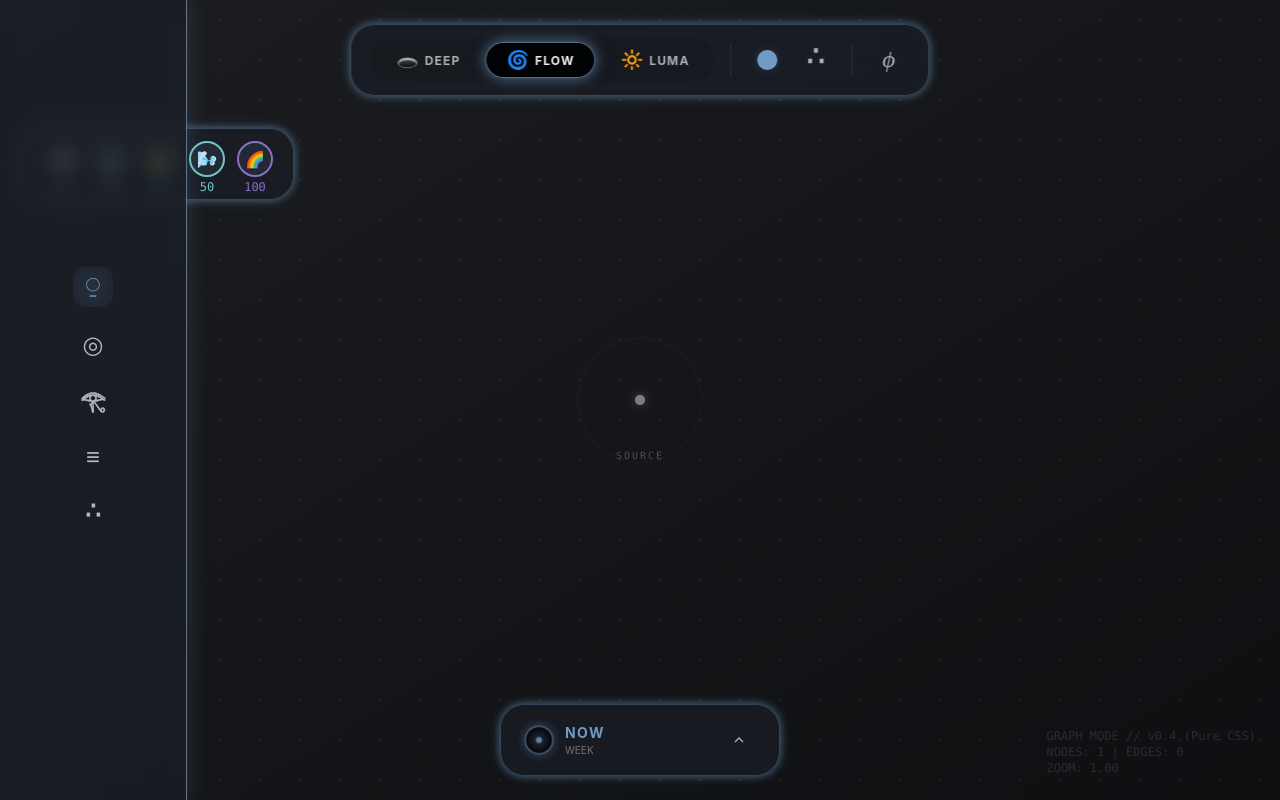
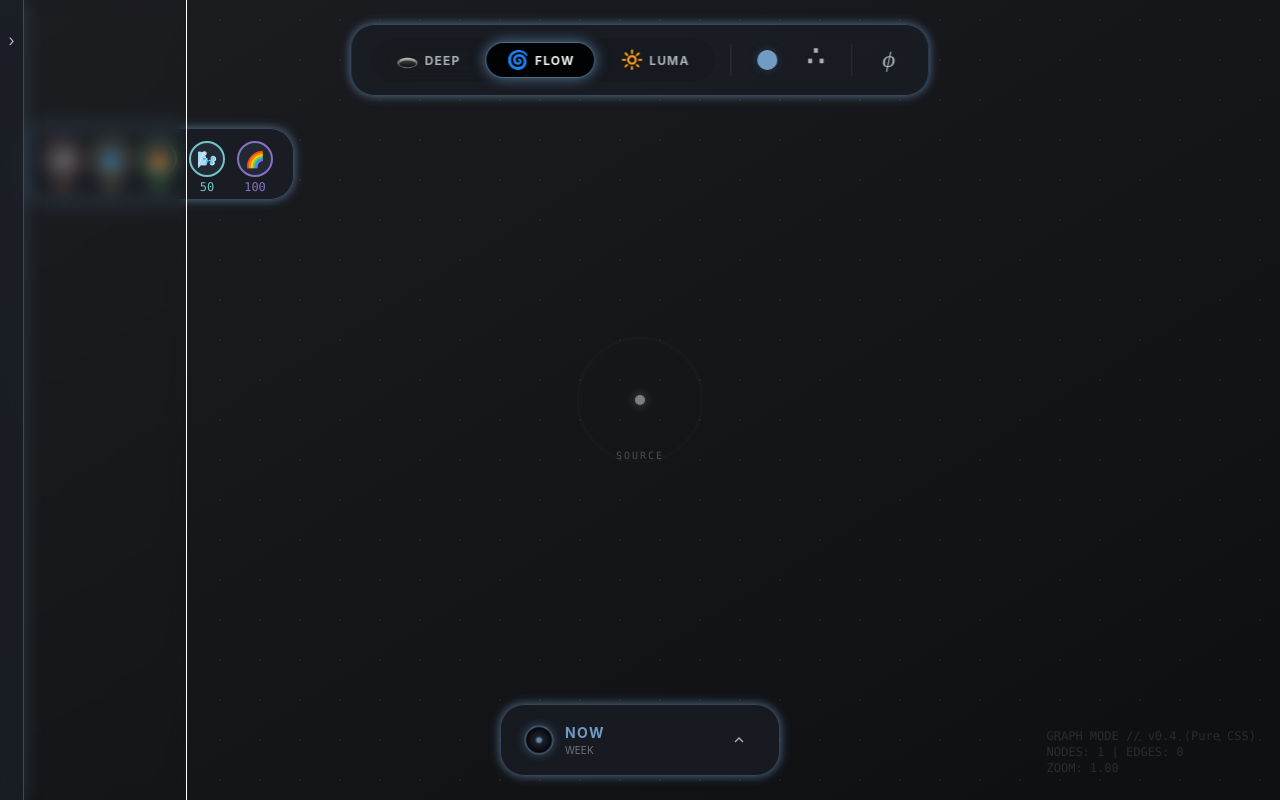
Before and after one commit to po-dzin/symbol-field-hud, a React (Vite) app: page / in a window 1280 px wide. Built offline with nearby package versions, Linux system fonts and the light colour scheme.

Commit message:
feat(ui): implement collapsible NavRail with toggle button

```diff
--- a/src/components/HUD/NavRail.jsx
+++ b/src/components/HUD/NavRail.jsx
@@ -37,7 +37,7 @@ const NavItem = ({ id, icon, label, activeTab, setActiveTab, activeColor, classN
 };
 
 const NavRail = () => {
-    const { activeTab, setActiveTab, dockZIndex, focusDock, navRailWidth, setNavRailWidth, windows, updateWindowPosition } = useWindowStore();
+    const { activeTab, setActiveTab, dockZIndex, focusDock, navRailWidth, setNavRailWidth, windows, updateWindowPosition, isNavCollapsed, toggleNavCollapse } = useWindowStore();
     const { toneId, mode } = useStateStore();
     const currentTone = TONES.find(t => t.id === toneId) || TONES[0];
     const activeColor = mode === 'LUMA' ? currentTone.lumaColor : currentTone.color;
@@ -97,17 +97,31 @@ const NavRail = () => {
     return (
         <nav
             className="absolute left-0 top-0 h-full py-6
-            backdrop-blur-xl flex flex-col items-center justify-center gap-4 transition-all duration-75 ease-out"
+            backdrop-blur-xl flex flex-col items-center justify-start gap-4 transition-all duration-300 ease-out"
             style={{
-                width: navRailWidth || '14.6vw', // Use dynamic width
+                width: isNavCollapsed ? '24px' : (navRailWidth || '14.6vw'), // Collapsed vs Dynamic width
                 background: 'var(--surface-1-bg)',
                 borderRight: `var(--panel-stroke-width) solid rgba(${accentRGB}, 0.35)`,
                 boxShadow: `0 0 20px rgba(${accentRGB}, 0.22)`,
                 zIndex: dockZIndex,
+                overflow: 'hidden' // Hide content when collapsed
             }}
             onClickCapture={focusDock}
         >
-            {/* Drag Handle */}
+            {/* Toggle Button (Top) */}
+            <button
+                onClick={(e) => {
+                    e.stopPropagation();
+                    toggleNavCollapse();
+                }}
+                className="w-full h-8 flex items-center justify-center text-os-text-secondary hover:text-os-cyan transition-colors mb-2"
+                title={isNavCollapsed ? "Expand" : "Collapse"}
+            >
+                {isNavCollapsed ? '›' : '‹'}
+            </button>
+
+            {/* Drag Handle (Only when open) */}
+            {!isNavCollapsed && (
                 <div
                     className="absolute right-0 top-0 bottom-0 w-2 cursor-col-resize hover:bg-white/10 transition-colors z-50"
                     onMouseDown={(e) => {
@@ -115,7 +129,10 @@ const NavRail = () => {
                         setIsDragging(true);
                     }}
                 />
+            )}
 
+            {/* Nav Items (Hidden when collapsed) */}
+            <div className={`flex flex-col gap-4 transition-opacity duration-200 ${isNavCollapsed ? 'opacity-0 pointer-events-none' : 'opacity-100'}`}>
                 {NAV_ITEMS.map((item, index) => (
                     <NavItem
                         key={item.id}
@@ -126,6 +143,7 @@ const NavRail = () => {
                         className={index === 1 ? 'mt-0.5' : ''}
                     />
                 ))}
+            </div>
         </nav>
     );
 };
```
Lines whose indentation alone changed are shown as unchanged.
